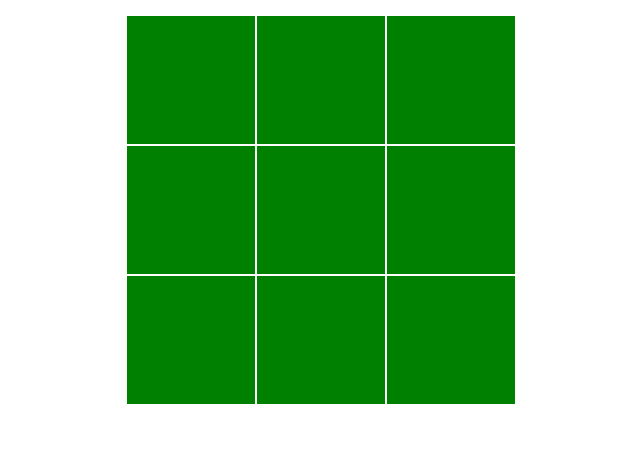
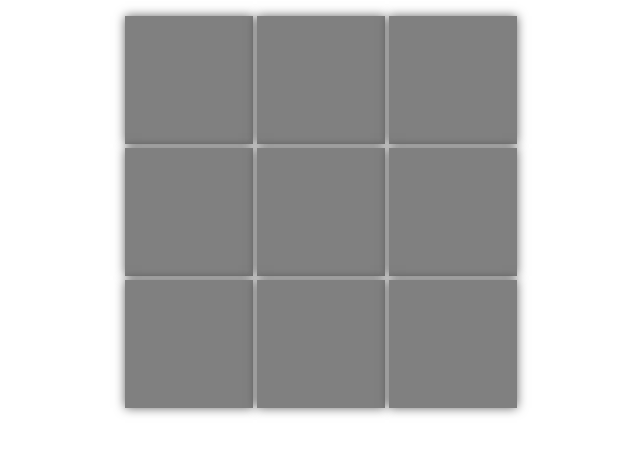
Before and after one commit to TomTom2028/TickTackToe, a React (Create React App) app: page / in a window 1280 px wide. Shown: the top 454 px of the page, without its empty margins (319-959 px from the left). Built offline with nearby package versions, Linux system fonts and the light colour scheme.

Commit message:
Got the nice hover styling working

```diff
--- a/src/components/TickTackToe/TickTackToe.module.css
+++ b/src/components/TickTackToe/TickTackToe.module.css
@@ -1,16 +1,47 @@
+/*
+    TODO: 3d effect on hover over squares
+    better text (bigger and better font)
+    nice gradient on cells
+    different gradient for empty, pc and computer (all animated)
+ */
+
+
+
 .cell {
-    background-color: green;
+    --xRot: 0deg;
+    --yRot: 0deg;
+
+    background-color: gray;
     justify-content: stretch;
     aspect-ratio: 1;
     display: grid;
     place-content: center;
+    transition: transform 0.1s;
+    box-shadow: 0px 0px 10px rgba(0,0,0, 0.6);
+}
 
+.cell:hover {
+    transform:
+            perspective(500px)
+            rotateX(var(--xRot))
+            rotateY(var(--yRot))
+            scale(1.1);
+}
+
+.userClicked {
+    background-image: linear-gradient(45deg, yellow, green);
+    background-size: cover;
+}
+
+.pcClicked {
+    background-image: linear-gradient(45deg, red, darkred);
+    background-size: cover;
 }
 
 .game {
     place-content: center;
     display: grid;
-    grid-gap: 2px;
+    grid-gap: 4px;
     grid-template-columns: repeat(3, minmax(20%, 128px));
     margin: 1rem
 }
--- a/src/components/TickTackToe/TickTackToe.tsx
+++ b/src/components/TickTackToe/TickTackToe.tsx
@@ -1,13 +1,29 @@
-import React, {FunctionComponent, useState} from "react";
+import React, {FunctionComponent, useEffect, useRef, useState} from "react";
 import {Cell, CellValue, checkGame, createGameBoard, doComputerMove, Gamestate} from "../../logic/TickTackToeLogic";
 import styles from "./TickTackToe.module.css"
+import {useCssRotation} from "../../logic/mouseHooks";
 
 
 let allowCellUpdate = true;
 const CellComponent: FunctionComponent<{val: CellValue, clickEvent: React.MouseEventHandler}> = (props) => {
+
+
+    const [optionalClasses, setOptionalClasses] = useState("");
+
+    const detectionDiv = useRef(null);
+    const changeDiv = useRef(null);
+
+    useCssRotation(detectionDiv, changeDiv, 20)
+
+    useEffect(() => {
+        setOptionalClasses(`${props.val === CellValue.PLAYER ? styles.userClicked : props.val === CellValue.COMPUTER ? styles.pcClicked : ''}`)
+    }, [props.val])
+
     return (
-        <div className={styles.cell} onClick={props.clickEvent}>
-            {props.val}
+        <div ref={detectionDiv} className={styles.gridBox}>
+            <div ref={changeDiv} className={`${styles.cell} ${optionalClasses}`} onClick={props.clickEvent}>
+                {props.val}
+            </div>
         </div>
     )
 }
@@ -21,7 +37,7 @@ const TickTackToe: FunctionComponent = () => {
     const [gameBoard, setGameBoard] = useState(createGameBoard());
 
     function updateCell(clickedCell: Cell): void {
-        if (!allowCellUpdate)
+        if (!allowCellUpdate || clickedCell.val !== CellValue.EMPTY)
         {
             return;
         }
--- a/src/logic/TickTackToeLogic.ts
+++ b/src/logic/TickTackToeLogic.ts
@@ -114,6 +114,13 @@ function doComputerMove(board: GameBoard)
         }
     }));
 
+
+    if (emptyCellArr.length === 0)
+    {
+        return;
+    }
+
+
     const chosenPcCell = emptyCellArr[getRandomInt(emptyCellArr.length)];
 
     chosenPcCell.val = CellValue.COMPUTER;
--- /dev/null
+++ b/src/logic/mouseHooks.ts
@@ -0,0 +1,50 @@
+import {MutableRefObject, useEffect} from "react";
+
+
+const useCssRotation = (detectionRef: MutableRefObject<HTMLElement | null>, changeRef: MutableRefObject<HTMLElement | null>, multiplier: number) => {
+
+
+
+
+    useEffect(() => {
+
+        const detectionElem = detectionRef.current as HTMLElement;
+        const changeElem = changeRef.current as HTMLElement
+        if (detectionElem == null || changeElem == null)
+        {
+            return;
+        }
+
+
+        const mouseMoveEvent = (e: MouseEvent) => {
+            const rect = detectionElem.getBoundingClientRect();
+
+            const x = e.clientX - rect.left;
+            const y = e.clientY - rect.top;
+
+
+            const degreesY = multiplier * ((x - rect.width / 2) / rect.width)
+            const degreesX = -multiplier * ((y - rect.height / 2) / rect.height)
+
+            changeElem.style.setProperty('--yRot', degreesY.toString() + "deg" )
+            changeElem.style.setProperty('--xRot', degreesX.toString() + "deg" )
+        }
+
+        const mouseLeaveEvent = (e: MouseEvent) => {
+            changeElem.style.removeProperty('--yRot')
+            changeElem.style.removeProperty('--xRot')
+        }
+
+
+        detectionElem.addEventListener('mousemove', mouseMoveEvent);
+        detectionElem.addEventListener('mouseleave', mouseLeaveEvent);
+        return () => {
+            detectionElem?.removeEventListener('mousemove', mouseMoveEvent)
+            detectionElem?.addEventListener('mouseleave', mouseLeaveEvent);
+        }
+    }, [multiplier, detectionRef, changeRef])
+}
+
+export {
+    useCssRotation
+}
```
